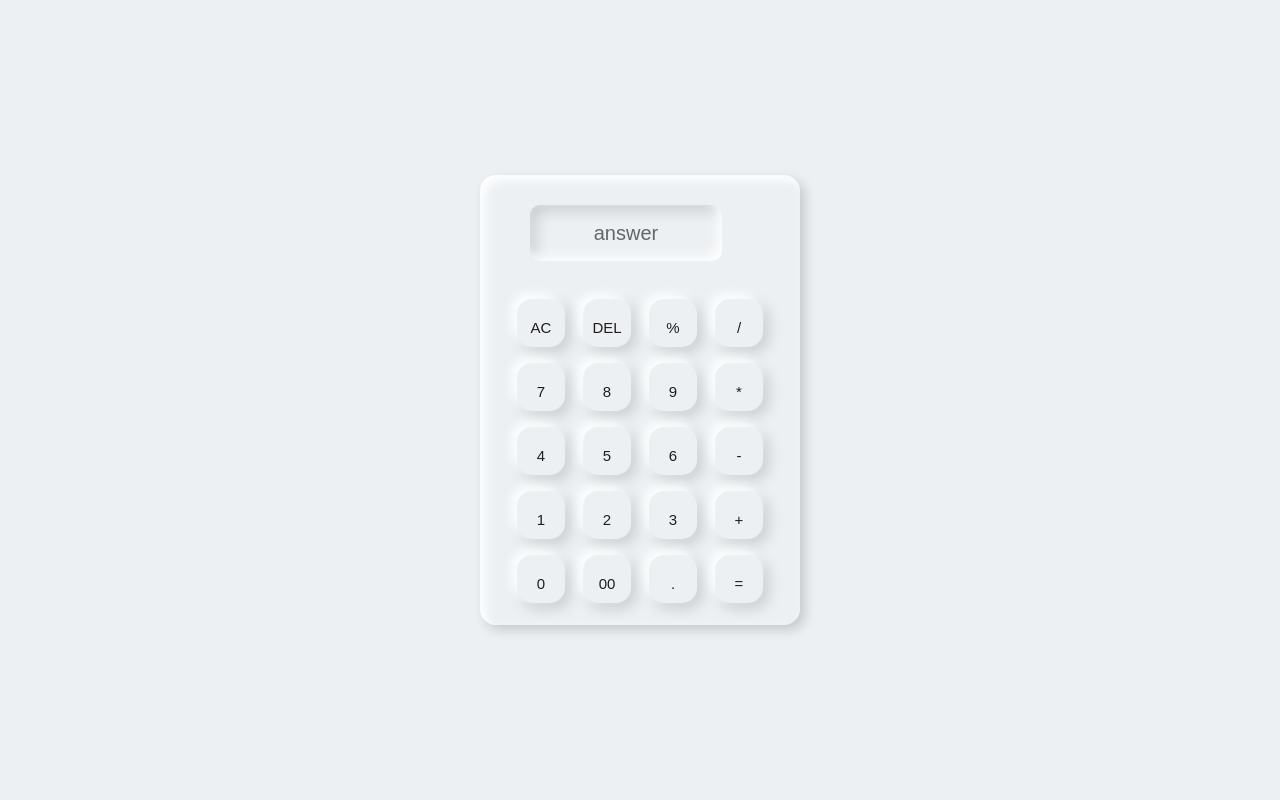
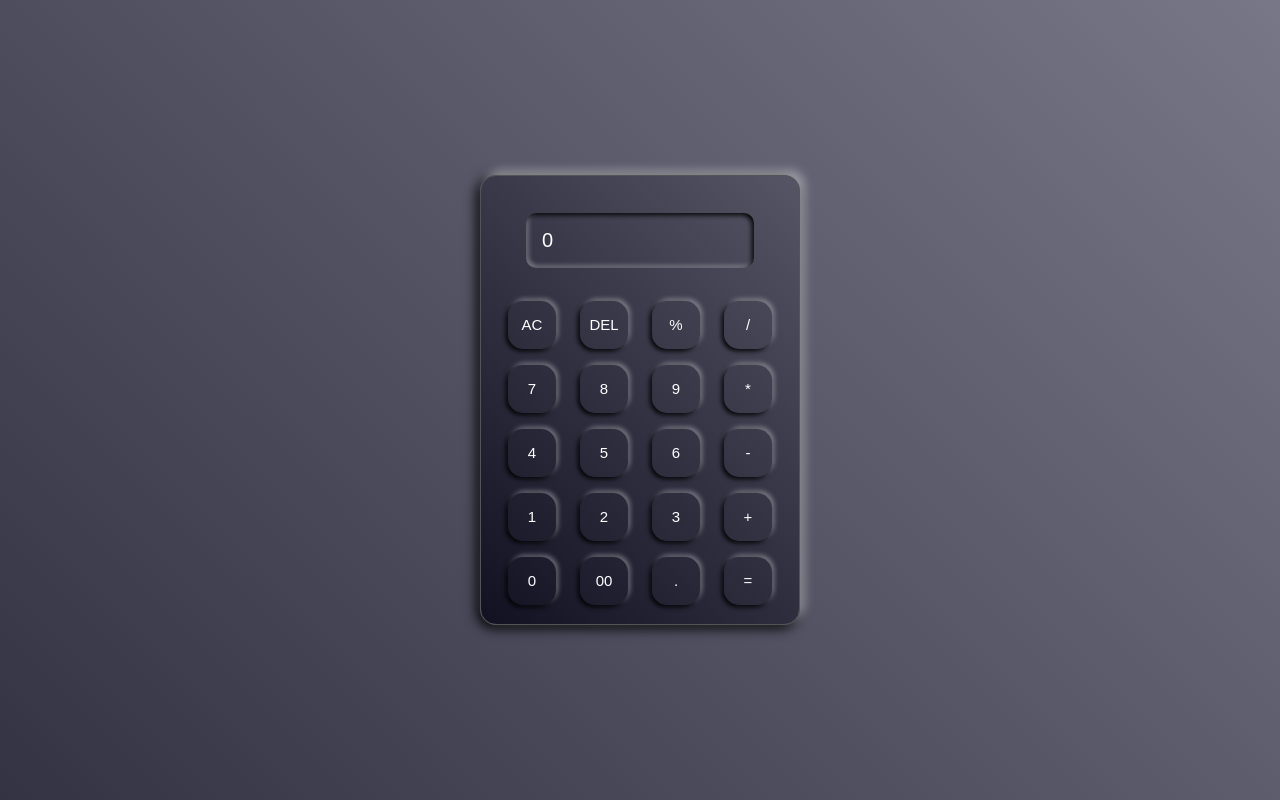
Before and after one commit to SinghRoshnee/Calculator, a plain HTML site: page index.html in a window 1280 px wide. Drawn offline with Linux system fonts and the light colour scheme.

Commit message:
updated some features

```diff
--- a/index.html
+++ b/index.html
@@ -10,7 +10,7 @@
     <div class="container">
         <form>
             <div class="uppercontent">
-                <input type="text" placeholder="answer" name="answer" id="display">
+                <input type="text" value="0" id="display">
             </div>
             <div>
                 <input type="button" value="AC" id="val">
--- a/script.js
+++ b/script.js
@@ -5,7 +5,6 @@ let str = "";
 let arr = Array.from(val_btn);
 arr.forEach((item) => {
   item.addEventListener("click", function (e) {
-    console.log('hi');
     if (e.target.value == '=') {
       str = eval(str);
       display_btn.value = str;
@@ -14,7 +13,7 @@ arr.forEach((item) => {
       display_btn.value = str;
     } else if (e.target.value == 'AC') {
       str = " ";
-      display_btn.value = str;
+      display_btn.value = '0';
     } else {
       str += e.target.value;
       display_btn.value = str;
--- a/style.css
+++ b/style.css
@@ -5,7 +5,7 @@
 }
 
 body {
-  background-color: #ecf0f3;
+  background: linear-gradient(45deg, #334, #778);
   display: flex;
   justify-content: center;
   align-items: center;
@@ -13,49 +13,67 @@ body {
 }
 
 .container {
-  background-color: #ecf0f3;
+  background: linear-gradient(45deg, #112, #556);
   height: 450px;
   width: 320px;
   border-radius: 16px;
-  box-shadow: inset 5px 5px 12px #ffffff, 5px 5px 12px rgba(0, 0, 0, 0.16);
+  box-shadow: 5px -5px 10px #fff6, -3px 3px 13px #000;
+  border: 1px solid #535456;
+  display: flex;
+  flex-direction: column;
+  justify-content: center;
+  align-items: center;
+}
+
+form {
+  display: flex;
+  flex-direction: column;
+  align-items: center;
+}
+
+.uppercontent {
+  width: 100%;
   display: flex;
   justify-content: center;
 }
 
 .uppercontent input {
-  width: 15vw;
-  height: 7vh;
-  margin: 30px 20px;
+  margin: 25px 20px;
   border: none;
   outline: none;
   border-radius: 10px;
-  color: black;
+  color: #fff;
   font-size: 20px;
-  text-align: center;
-  background-color: #ecf0f3;
-  box-shadow: inset -5px -5px 12px #ffffff,
-              inset 5px 5px 15px rgba(0, 0, 0, .16);
+  text-align: start;
+  padding: 16px;
+  background: transparent;
+  box-shadow: -2px 2px 5px #000 inset, 2px -2px 5px #fff6 inset;
+  width: calc(100% - 90px);
 }
 
 input::placeholder {
-  color: rgba(0, 0, 0, 0.578);
+  color: white;
   font-size: 20px;
-  text-align: center;
+  text-align: start;
+  padding: 10px;
+}
+
+div {
+  display: flex;
+  justify-content: center;
+  width: 100%;
 }
 
 input[type="button"] {
   height: 3rem;
   width: 3rem;
-  padding-block: 20px;
-  margin-block: 8px;
-  margin-inline: 7px;
+  margin: 8px 12px;
   border: none;
   outline: none;
-  background-color: #ecf0f3;
-  box-shadow:  -5px -5px 12px #ffffff,
-               5px 5px 15px rgba(0, 0, 0, .16);
+  background: transparent;
+  box-shadow: -2px 2px 5px #000, 2px -2px 5px #fff6;
   font-size: 15px;
   border-radius: 15px;
-  color: rgb(33, 29, 29);
+  color: #fff;
   font-weight: 500;
 }
```
